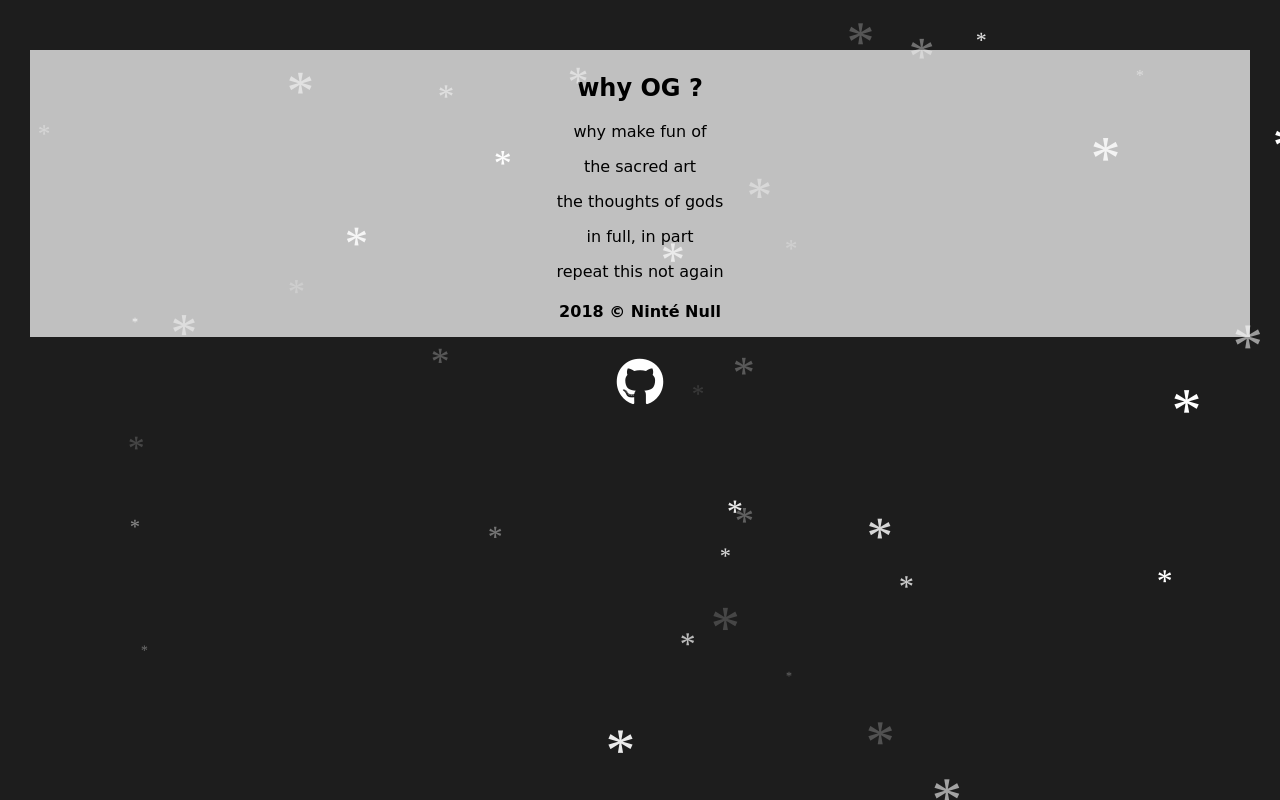
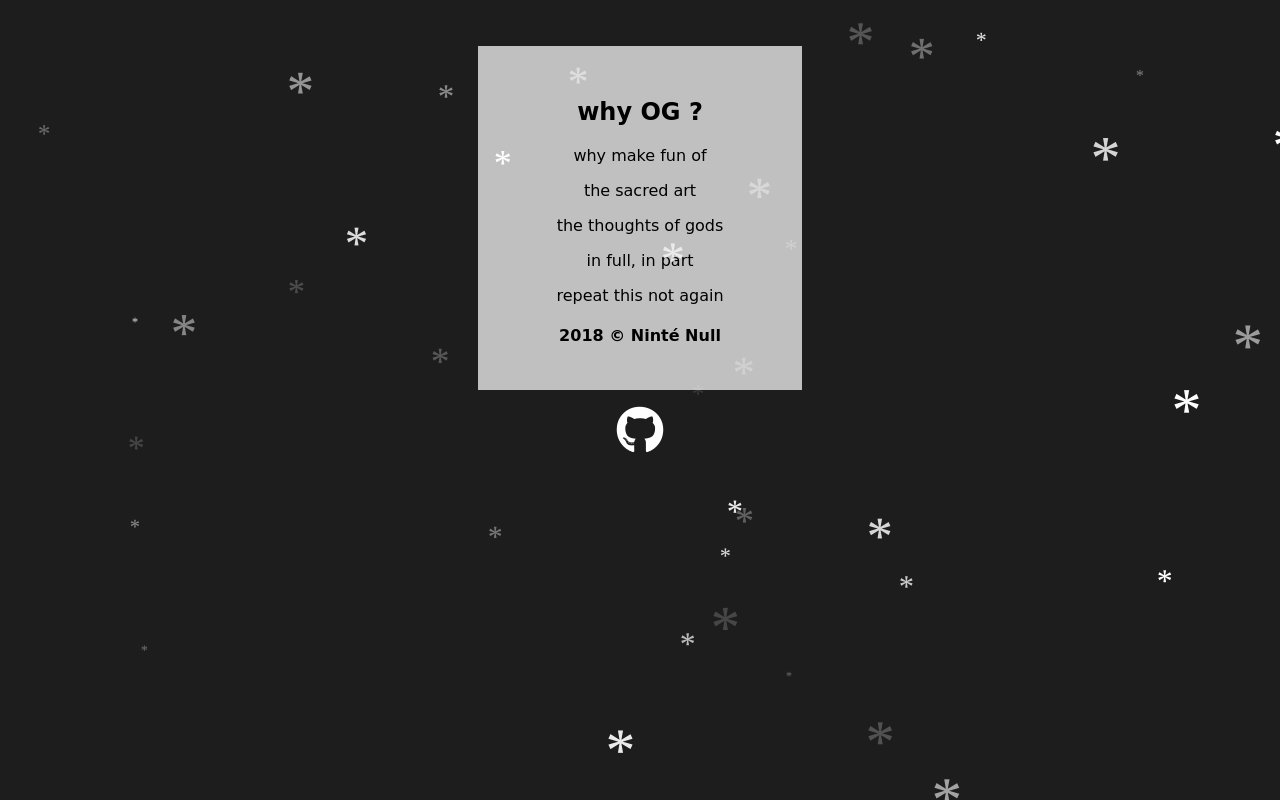
Before and after one commit to nullthefirst/whyOG, a plain HTML site: page index.html in a window 1280 px wide. Drawn offline with Linux system fonts and the light colour scheme; a web font is replaced by a local one.

Commit message:
finished website

```diff
--- a/main.css
+++ b/main.css
@@ -44,8 +44,8 @@ h2, h4 {
 #card {
   background-color: #c0c0c0;
   float: center;
-  padding: 0;
-  margin: 0;
+  margin:1em 28em;
+  padding: 0.5em 2em;
 }
 
 #main {
@@ -53,7 +53,7 @@ h2, h4 {
 }
 
 .message {
-  padding: 0 2em 0 2em;
+  padding: 0 1em;
 }
 
 #final {
```
Also changed, not shown: 1 other file.
